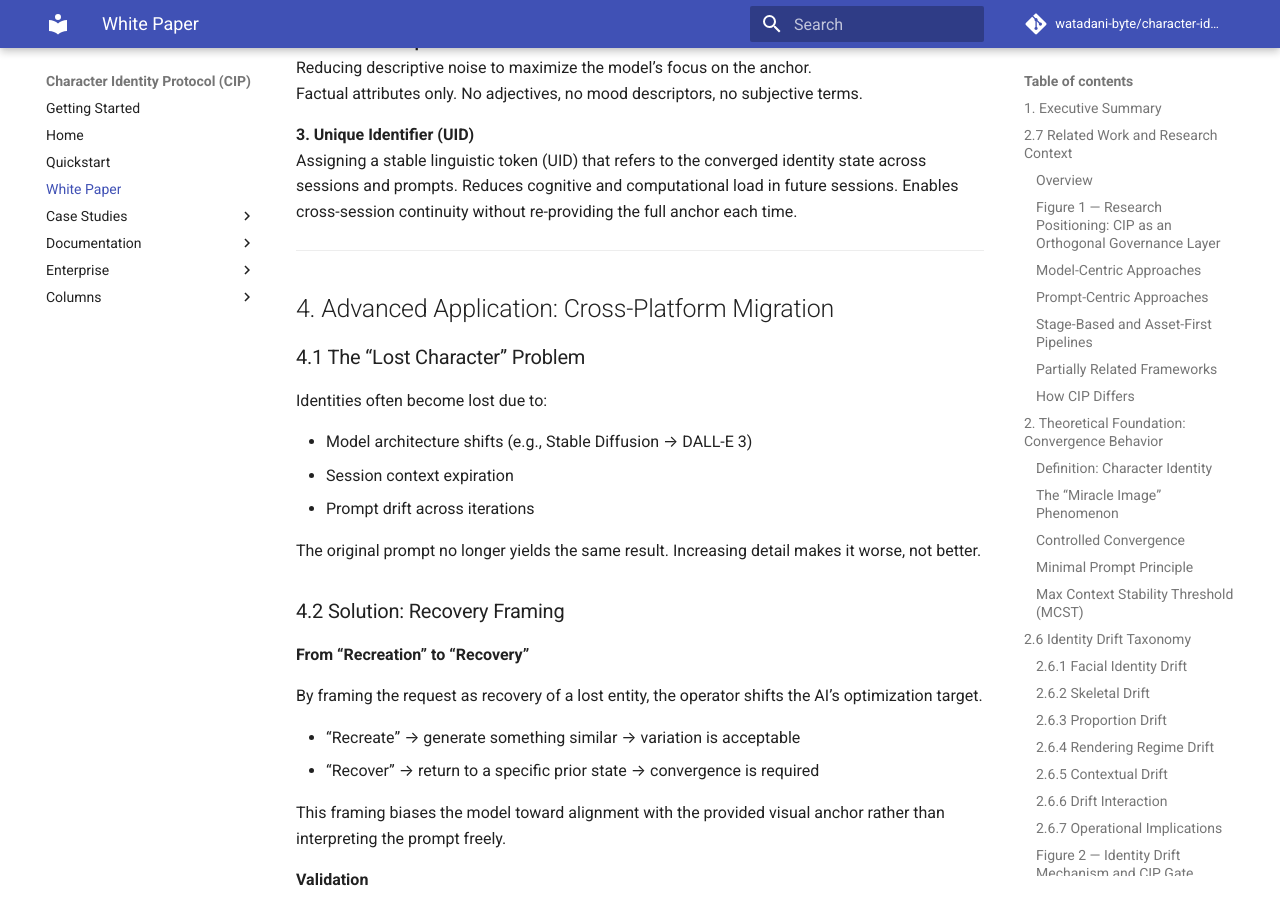
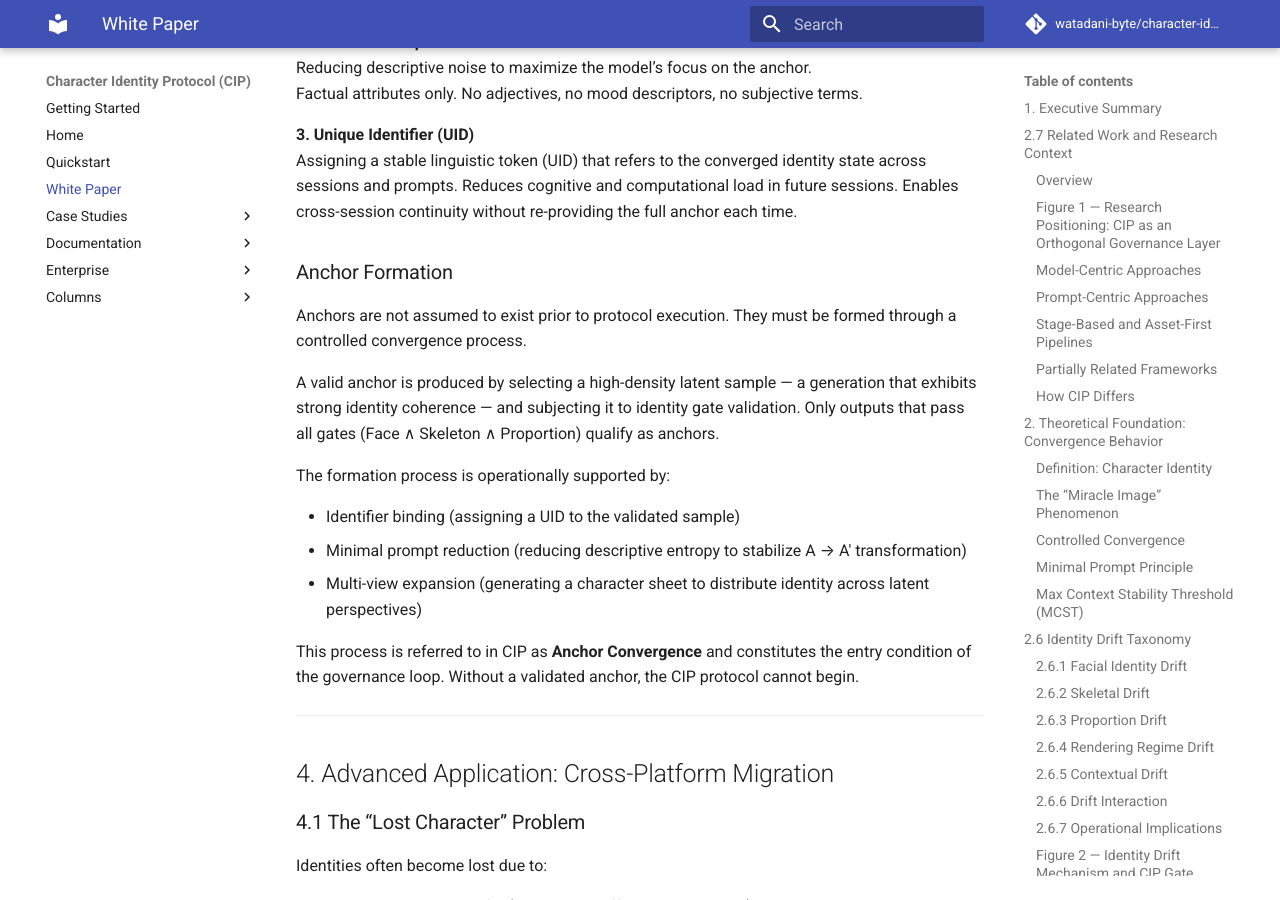
Before and after one commit to watadani-byte/character-identity-protocol, an MkDocs documentation site: the page built from docs/whitepaper_v1.md, in a window 1280 px wide and 900 px high, scrolled down 10042 px. Built offline with MkDocs 1.6.1 and Material for MkDocs 9.7.7, drawn with Linux system fonts in a browser that asks for light colours; comment, search, counter and statistics services are not loaded; some of the changed text lies outside the part shown.

Commit message:
whitepaper_v1.md を更新

```diff
--- a/docs/whitepaper_v1.md
+++ b/docs/whitepaper_v1.md
@@ -347,6 +347,20 @@ Factual attributes only. No adjectives, no mood descriptors, no subjective terms
 **3. Unique Identifier (UID)**
 Assigning a stable linguistic token (UID) that refers to the converged identity state across sessions and prompts.
 Reduces cognitive and computational load in future sessions. Enables cross-session continuity without re-providing the full anchor each time.
+
+### Anchor Formation
+
+Anchors are not assumed to exist prior to protocol execution. They must be formed through a controlled convergence process.
+
+A valid anchor is produced by selecting a high-density latent sample — a generation that exhibits strong identity coherence — and subjecting it to identity gate validation. Only outputs that pass all gates (Face ∧ Skeleton ∧ Proportion) qualify as anchors.
+
+The formation process is operationally supported by:
+
+- Identifier binding (assigning a UID to the validated sample)
+- Minimal prompt reduction (reducing descriptive entropy to stabilize A → A′ transformation)
+- Multi-view expansion (generating a character sheet to distribute identity across latent perspectives)
+
+This process is referred to in CIP as **Anchor Convergence** and constitutes the entry condition of the governance loop. Without a validated anchor, the CIP protocol cannot begin.
 
 -----
 
@@ -789,6 +803,8 @@ Anchor Convergence is a valid operational mechanism for stabilizing identity in
 
 This demonstrates that CIP functions as a reproducible protocol, not merely a conceptual framework.
 
+The workflow described in this section corresponds directly to the Shizuka case study (Case 04), in which a validated high-density sample was assigned a unique identifier, subjected to minimal prompt reduction, and expanded into a multi-view character sheet. This sequence produced stable identity re-convergence across sessions — without model fine-tuning or image-to-image re-anchoring. The case demonstrates that identifier binding combined with character sheet expansion substantially increases identity recall probability across generation cycles.
+
 -----
 
 ## 6. Validation
```
